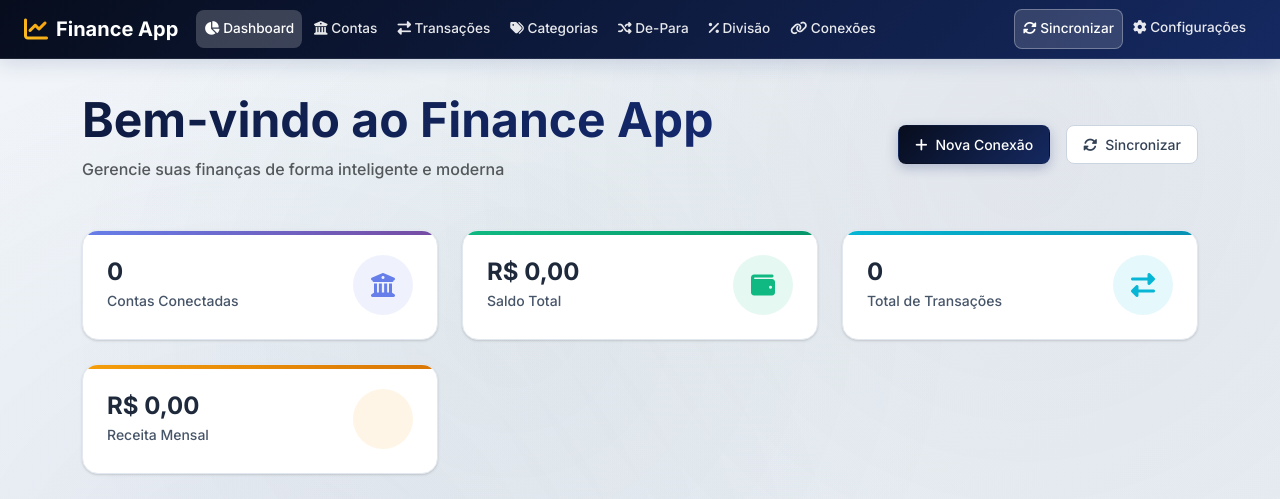
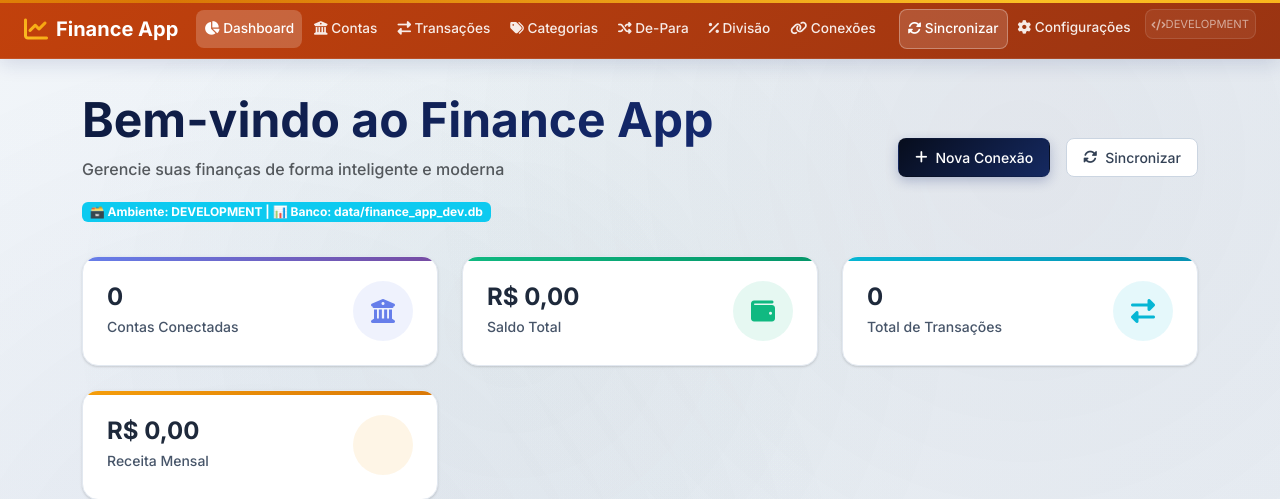
Before and after one commit to RenatoMoratti/Finance-App, a Flask app: page / in a window 1280 px wide. Shown: the top 499 px of the page. Run offline with Flask 3, Linux system fonts and the light colour scheme; data that the repository does not hold is empty.

Commit message:
Add environment management features and update configuration handling; implement environment switching and info retrieval

```diff
--- a/app.py
+++ b/app.py
@@ -25,6 +25,7 @@ from finance_app import FinanceApp
 from oauth_manager import OAuthManager
 from config import Config
 from settings_manager import settings_manager
+from environment_manager import environment_manager
 
 app = Flask(__name__)
 app.secret_key = Config.FLASK_SECRET_KEY
@@ -36,6 +37,14 @@ def inject_pending_mappings():
         return {'pending_mappings_global': db.count_unmapped_categories()}
     except Exception:
         return {'pending_mappings_global': 0}
+
+# Context processor para disponibilizar informações do ambiente
+@app.context_processor
+def inject_environment_info():
+    try:
+        return {'environment_info': environment_manager.get_environment_info()}
+    except Exception:
+        return {'environment_info': {'environment': 'development', 'environment_display': 'DEV'}}
 
 # Função para formatação brasileira de valores
 def format_currency_br(value):
@@ -1399,6 +1408,70 @@ def api_validate_settings():
             'message': f'Erro ao validar configurações: {e}'
         })
 
+# ========================================
+# GERENCIAMENTO DE AMBIENTE (PROD/DEV)
+# ========================================
+
+@app.route('/api/environment/switch', methods=['POST'])
+def switch_environment():
+    """API para alternar entre ambientes PROD e DEV"""
+    try:
+        success, old_env, new_env = environment_manager.switch_environment()
+
+        if success:
+            # Recarrega as configurações após mudança de ambiente
+            Config.reload_from_settings()
+
+            # Reinicializa o database com o novo caminho
+            global db
+            new_db_path = Config.get_database_path()
+            print(f"🔄 Alterando banco: {db.db_path} → {new_db_path}")
+            db = Database()
+            print(f"✅ Novo banco inicializado: {db.db_path}")
+
+            # Reinicializa o settings_manager com o novo arquivo
+            global settings_manager
+            from settings_manager import SettingsManager
+            settings_manager = SettingsManager()
+
+            return jsonify({
+                'success': True,
+                'message': f'Ambiente alterado de {old_env.upper()} para {new_env.upper()}',
+                'old_environment': old_env,
+                'new_environment': new_env,
+                'environment_info': environment_manager.get_environment_info()
+            })
+        else:
+            return jsonify({
+                'success': False,
+                'message': 'Erro ao alternar ambiente'
+            })
+
+    except Exception as e:
+        return jsonify({
+            'success': False,
+            'message': f'Erro ao alternar ambiente: {e}'
+        })
+
+@app.route('/api/environment/info', methods=['GET'])
+def get_environment_info():
+    """API para obter informações do ambiente atual"""
+    try:
+        env_info = environment_manager.get_environment_info()
+        # Adiciona informações de debug do banco atual
+        env_info['current_db_path'] = db.db_path if db else 'N/A'
+        env_info['accounts_count'] = len(db.get_accounts()) if db else 0
+
+        return jsonify({
+            'success': True,
+            'environment_info': env_info
+        })
+    except Exception as e:
+        return jsonify({
+            'success': False,
+            'message': f'Erro ao obter informações do ambiente: {e}'
+        })
+
 def open_browser():
     """Abre o navegador automaticamente após um pequeno delay"""
     time.sleep(1.5)  # Aguarda o servidor iniciar
--- a/database.py
+++ b/database.py
@@ -176,7 +176,7 @@ class Database:
         if db_path is None:
             try:
                 from config import Config
-                self.db_path = getattr(Config, 'DATABASE_PATH', 'data/finance_app_dev.db')
+                self.db_path = Config.get_database_path()
             except Exception:
                 self.db_path = 'data/finance_app_dev.db'
         else:
--- a/static/css/modern-finance.css
+++ b/static/css/modern-finance.css
@@ -199,6 +199,69 @@ body::before {
   border-color: rgba(255, 255, 255, 0.5);
   transform: translateY(-1px);
   box-shadow: var(--shadow-md);
+}
+
+/* Botão de ambiente - menor e mais discreto */
+.environment-btn {
+  background: rgba(255, 255, 255, 0.08);
+  border: 1px solid rgba(255, 255, 255, 0.15);
+  color: rgba(255, 255, 255, 0.7) !important;
+  font-weight: 400;
+  padding: 4px 8px;
+  border-radius: var(--border-radius-base);
+  transition: var(--transition-base);
+  font-size: 0.75rem;
+  white-space: nowrap;
+  margin-left: var(--spacing-2);
+  min-width: 50px;
+  opacity: 0.8;
+  display: inline-flex;
+  align-items: center;
+  justify-content: center;
+  height: 32px;
+  line-height: 1;
+}
+
+.environment-btn:hover {
+  background: rgba(255, 255, 255, 0.15);
+  border-color: rgba(255, 255, 255, 0.3);
+  color: var(--white) !important;
+  opacity: 1;
+  transform: scale(1.05);
+}
+
+.environment-btn.production {
+  background: rgba(21, 128, 61, 0.1);
+  border-color: rgba(21, 128, 61, 0.2);
+  color: rgba(21, 128, 61, 0.9) !important;
+}
+
+.environment-btn.production:hover {
+  background: rgba(21, 128, 61, 0.2);
+  border-color: rgba(21, 128, 61, 0.4);
+  color: rgba(21, 128, 61, 1) !important;
+}
+
+/* Navbar em ambiente DEV - cor diferenciada */
+.modern-navbar.dev-environment {
+  background: linear-gradient(135deg, #c2410c 0%, #9a3412 100%) !important;
+}
+
+.modern-navbar.dev-environment::before {
+  content: '';
+  position: absolute;
+  top: 0;
+  left: 0;
+  right: 0;
+  height: 3px;
+  background: linear-gradient(90deg, #fbbf24, #f59e0b, #d97706, #fbbf24);
+  background-size: 200% 100%;
+  animation: devIndicator 3s linear infinite;
+}
+
+@keyframes devIndicator {
+  0% { background-position: 200% 0; }
+  100% { background-position: -200% 0; }
 }
 
 /* Modern Cards */
@@ -819,7 +882,15 @@ tr.modern-table-row-verified.modern-table-row-ignored td * {
   .sync-btn {
     padding: var(--spacing-2) var(--spacing-2);
     font-size: 0.85rem;
-    margin-left: var(--spacing-2);
+    margin-left: var(--spacing-1);
+  }
+
+  .environment-btn {
+    padding: 3px 6px;
+    font-size: 0.7rem;
+    margin-left: var(--spacing-1);
+    min-width: 45px;
+    height: 30px;
   }
 }
 
--- a/templates/base.html
+++ b/templates/base.html
@@ -87,7 +87,7 @@
     </div>
 
     <!-- Modern Navigation -->
-    <nav class="navbar navbar-expand-lg modern-navbar">
+    <nav class="navbar navbar-expand-lg modern-navbar {{ 'dev-environment' if not environment_info.is_production }}">
         <div class="container-fluid px-4">
             <a class="navbar-brand" href="{{ url_for('index') }}">
                 <i class="fas fa-chart-line"></i>
@@ -156,6 +156,12 @@
                             <i class="fas fa-cog"></i>
                             Configurações
                         </a>
+                    </li>
+                    <li class="nav-item">
+                        <button class="environment-btn" onclick="switchEnvironment()" title="Alternar ambiente entre PROD e DEV">
+                            <i class="fas {{ 'fa-server' if environment_info.is_production else 'fa-code' }}"></i>
+                            {{ environment_info.environment_display }}
+                        </button>
                     </li>
                 </ul>
             </div>
@@ -295,6 +301,78 @@
                 });
             });
         });
+
+        // Função para alternar ambiente
+        function switchEnvironment() {
+            const currentEnv = '{{ environment_info.environment_display }}';
+            const targetEnv = currentEnv === 'PRODUCTION' ? 'DEV' : 'PROD';
+
+            const confirmMessage = `Deseja alterar o ambiente de ${currentEnv} para ${targetEnv}?\n\nIsto irá:\n• Alterar o banco de dados usado\n• Alterar as configurações de credenciais\n• Recarregar a aplicação`;
+
+            if (confirm(confirmMessage)) {
+                // Mostra loading
+                const modal = new bootstrap.Modal(document.getElementById('loadingModal'));
+                const loadingText = document.querySelector('#loadingModal .modal-body h5');
+                if (loadingText) {
+                    loadingText.innerHTML = `<i class="fas fa-exchange-alt fa-spin me-2"></i>Alternando para ambiente ${targetEnv}...`;
+                }
+                modal.show();
+
+                // Faz a requisição
+                fetch('/api/environment/switch', {
+                    method: 'POST',
+                    headers: {
+                        'Content-Type': 'application/json',
+                    }
+                })
+                .then(response => response.json())
+                .then(data => {
+                    modal.hide();
+                    if (data.success) {
+                        if (window.modernFinanceApp) {
+                            window.modernFinanceApp.showNotification(
+                                `✅ ${data.message}`,
+                                'success',
+                                3000
+                            );
+                        } else {
+                            alert(`✅ ${data.message}`);
+                        }
+
+                        // Recarrega a página após 1.5 segundos
+                        setTimeout(() => {
+                            window.location.reload();
+                        }, 1500);
+                    } else {
+                        if (window.modernFinanceApp) {
+                            window.modernFinanceApp.showNotification(
+                                `❌ Erro: ${data.message}`,
+                                'error'
+                            );
+                        } else {
+                            alert(`❌ Erro: ${data.message}`);
+                        }
+                    }
+                })
+                .catch(error => {
+                    modal.hide();
+                    const errorMessage = `❌ Erro ao alternar ambiente: ${error}`;
+                    if (window.modernFinanceApp) {
+                        window.modernFinanceApp.showNotification(errorMessage, 'error');
+                    } else {
+                        alert(errorMessage);
+                    }
+                });
+            }
+        }
+
+        // Atualiza o estilo do botão baseado no ambiente atual
+        document.addEventListener('DOMContentLoaded', function() {
+            const envBtn = document.querySelector('.environment-btn');
+            if (envBtn && '{{ environment_info.is_production }}' === 'True') {
+                envBtn.classList.add('production');
+            }
+        });
     </script>
 
     {% block scripts %}{% endblock %}
--- a/templates/index.html
+++ b/templates/index.html
@@ -13,6 +13,13 @@
             <p class="text-muted font-weight-medium">
                 Gerencie suas finanças de forma inteligente e moderna
             </p>
+            <!-- DEBUG: Indicador de ambiente e banco -->
+            <div class="mt-2">
+                <small class="badge bg-info">
+                    🗃️ Ambiente: {{ environment_info.environment_display }} |
+                    📊 Banco: {{ environment_info.database_path }}
+                </small>
+            </div>
             {% if pending_mappings and pending_mappings > 0 %}
             <div class="mt-2">
                 <a href="{{ url_for('category_mappings_page') }}" class="modern-badge modern-badge-warning" style="text-decoration:none;">
```
Also changed, not shown: config.py (+38 -14 lines), environment_manager.py (added, +178 -0 lines), settings_manager.py (+10 -2 lines), 1 other file.
